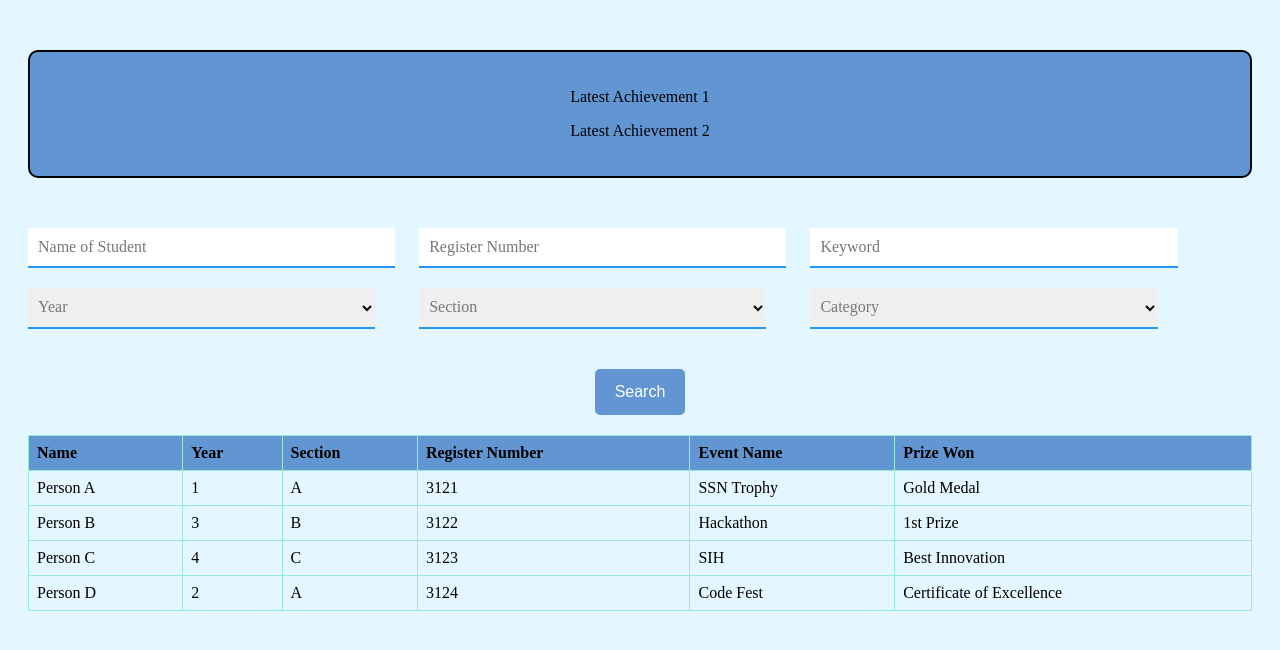
After one commit to Ashwin0006/studentActivity-Digitization, a Flask app: template templates/front.html in a window 1280 px wide. The commit adds this page. Shown: the top 650 px of the page. Run offline with Flask 3, Linux system fonts and the light colour scheme; the template is opened without the code that fills it, so the values that code supplies are empty.

Commit message:
Query Functionality and Search

```diff
--- a/main.py
+++ b/main.py
@@ -1,4 +1,12 @@
-from flask import Flask, render_template
+from flask import Flask, render_template, request, redirect
+import cx_Oracle
+
+# Initialize the database!
+cx_Oracle.init_oracle_client(lib_dir=r"E:\Database\DB\dbhomeXE\bin")
+orcl_connec_str = 'system/ak@localhost:1521/XE'
+connection = cx_Oracle.connect(orcl_connec_str)
+cursor = connection.cursor()
+
 
 app = Flask(__name__)
 
@@ -8,7 +16,57 @@ def home():
 
 @app.route("/view_details", methods=['POST', 'GET'])
 def view_details():
-    return render_template("view_details.html")
+    # Latest Achievements!
+    cursor.execute("""SELECT student_name, award_name, event_name, month, year, competition_level
+                   FROM data_awards
+                   WHERE year is not null
+                   ORDER BY year desc
+                   FETCH FIRST 2 ROWS ONLY""")
+    data_latest = cursor.fetchall()
+    latest_1 = f"{data_latest[0][0]} has won {data_latest[0][1]} in the event {data_latest[0][2]} on {data_latest[0][3]} which is a {data_latest[0][4]} competition!"
+    latest_2 = f"{data_latest[1][0]} has won {data_latest[1][1]} in the event {data_latest[1][2]} on {data_latest[1][3]} which is a {data_latest[1][4]} competition!"
+
+    cursor.execute("""SELECT student_name, award_name, event_name, month, year, competition_level
+                   FROM data_awards
+                   WHERE year is not null
+                   ORDER BY year desc
+                   FETCH FIRST 10 ROWS ONLY""")
+    data_acheivements = cursor.fetchall()
+
+    return render_template("view_details.html", latest_1 = latest_1, latest_2 = latest_2, data_rows = data_acheivements)
+
+@app.route("/search", methods=["POST", "GET"])
+def search():
+    data = request.form
+    print(data)
+    # Extract search criteria from the JSON object
+    student_name = data.get("student_name")
+    award_name = data.get("award_name")
+    keyword = data.get("keyword")
+    year = data.get("year")
+    competition_level = data.get("level")
+    tech = data.get("tech")
+
+    query = "SELECT * FROM data_awards WHERE 1=1"
+    if student_name:
+        query += f" AND student_name LIKE '%{student_name}%'"
+    if award_name:
+        query += f" AND award_name LIKE '%{award_name}%'"
+    if keyword:
+        query += f" AND keyword LIKE '%{keyword}%'"
+    if year:
+        query += f" AND year = {year}"
+    if competition_level:
+        query += f" AND competition_level LIKE '%{competition_level}%'"
+    if tech:
+        query += f" AND tech LIKE '%{tech}%'"
+
+    # print(query)
+    cursor.execute(query)
+    data_table = cursor.fetchall()
+    data_table.insert(0, ("AWARD NAME", "TEAM/INDIVIDUAL", "STUDENT NAME", "LEVEL", "COMPETITION NAME", "MONTH", "YEAR", "PROOF", "AVAILABILITY", "CATEGORY"))
+
+    return render_template("display_data.html", table_data=data_table)
 
 @app.route("/student_login", methods=['POST', 'GET'])
 def student_login():
@@ -28,7 +86,17 @@ def student():
 
 @app.route("/faculty_home", methods=['POST', 'GET'])
 def faculty_home():
-    return render_template("faculty_home.html")
+    user_name = request.form["username"]
+    password = request.form["password"]
+
+    cursor.execute("SELECT * FROM users")
+    data_pairs = cursor.fetchall()
+
+    for data in data_pairs:
+        if(data[0] == user_name and data[1] == password):
+            return render_template("faculty_home.html")
+
+    return render_template("error.html", error_message = "Invalid Login")
 
 if __name__ == "__main__":
     app.run(debug=True)
--- /dev/null
+++ b/templates/front.html
@@ -0,0 +1,188 @@
+<!DOCTYPE html>
+<html lang="en">
+<head>
+    <meta charset="UTF-8">
+    <meta name="viewport" content="width=device-width, initial-scale=1.0">
+    <title>Digitization</title>
+    <style>
+        body {
+            padding: 0 20px;
+            background-color: rgb(228, 246, 255);
+        }
+        table {
+            width: 100%;
+            border-collapse: collapse;
+            margin-top: 20px;
+        }
+        th, td {
+            border: 1px solid #99ead3;
+            text-align: left;
+            padding: 8px;
+        }
+        th {
+            background-color: #6296d3;
+        }
+        .bordered-box {
+            border: 2px solid #000;
+            text-align: center;
+            padding: 20px;
+            margin: 50px auto;
+            border-radius: 10px;
+            background-color: #6296d3;
+        }
+        .input-container {
+            position: relative;
+            margin-bottom: 20px;
+            margin-right: 30px;
+            display: inline-block;
+            width: calc(30.00% - 10px);
+            box-sizing: border-box; /* Added to include padding and border in the width calculation */
+        }
+        .input-container input,
+        .input-container select {
+            width: calc(100% - 10px);
+            padding: 10px;
+            border: none;
+            border-bottom: 2px solid #2196F3;
+            outline: none;
+            font-size: 16px;
+            margin-right: 10px;
+        }
+        .input-container select {
+            width: calc(100% - 10px);
+        }
+        .input-container label {
+            position: absolute;
+            top: 10px;
+            left: 10px;
+            color: #777;
+            pointer-events: none;
+            transition: 0.3s ease all;
+        }
+        .input-container input:focus + label,
+        .input-container input:valid + label {
+            top: -15px;
+            left: 5px;
+            font-size: 12px;
+            color: #2196F3;
+        }
+        .input-container select:focus + label,
+        .input-container select:valid + label {
+            top: -15px;
+            left: 5px;
+            font-size: 12px;
+            color: #2196F3;
+        }
+        .search-button {
+            background-color: #6296d3;
+            color: white;
+            padding: 14px 20px;
+            border: none;
+            cursor: pointer;
+            border-radius: 5px;
+            font-size: 16px;
+            display: block;
+            margin: auto;
+            margin-top: 20px;
+        }
+        .search-button:hover {
+            background-color: #6296d3;
+        }
+    </style>
+</head>
+<body>
+    <div class="bordered-box">
+        <p>Latest Achievement 1</p>
+        <p>Latest Achievement 2</p>
+    </div>
+    <div class="input-container">
+        <input type="text" required>
+        <label for="">Name of Student</label>
+    </div>
+    <div class="input-container">
+        <input type="text" required>
+        <label for="">Register Number</label>
+    </div>
+    <div class="input-container">
+        <input type="text" required>
+        <label for="">Keyword</label>
+    </div>
+    <div class="input-container">
+        <select required>
+            <option value=""></option>
+            <option value="value1">1</option>
+            <option value="value2">2</option>
+            <option value="value3">3</option>
+            <option value="value4">4</option>
+        </select>
+        <label for="">Year</label>
+    </div>
+    <div class="input-container">
+        <select required>
+            <option value=""></option>
+            <option value="value1">A</option>
+            <option value="value2">B</option>
+            <option value="value3">C</option>
+        </select>
+        <label for="">Section</label>
+    </div>
+    <div class="input-container">
+        <select required>
+            <option value=""></option>
+            <option value="value1">Technical</option>
+            <option value="value2">Non-Technical</option>
+            <option value="value2">Sports</option>
+        </select>
+        <label for="">Category</label>
+    </div>
+    <button class="search-button">Search</button>
+    <center>
+        <table>
+            <thead>
+                <tr>
+                    <th>Name</th>
+                    <th>Year</th>
+                    <th>Section</th>
+                    <th>Register Number</th>
+                    <th>Event Name</th>
+                    <th>Prize Won</th>
+                </tr>
+            </thead>
+            <tbody>
+                <tr onclick="window.location.href='blank.html';">
+                    <td>Person A</td>
+                    <td>1</td>
+                    <td>A</td>
+                    <td>3121</td>
+                    <td>SSN Trophy</td>
+                    <td>Gold Medal</td>
+                </tr>
+                <tr onclick="window.location.href='blank.html';">
+                    <td>Person B</td>
+                    <td>3</td>
+                    <td>B</td>
+                    <td>3122</td>
+                    <td>Hackathon</td>
+                    <td>1st Prize</td>
+                </tr>
+                <tr onclick="window.location.href='blank.html';">
+                    <td>Person C</td>
+                    <td>4</td>
+                    <td>C</td>
+                    <td>3123</td>
+                    <td>SIH</td>
+                    <td>Best Innovation</td>
+                </tr>
+                <tr onclick="window.location.href='blank.html';">
+                    <td>Person D</td>
+                    <td>2</td>
+                    <td>A</td>
+                    <td>3124</td>
+                    <td>Code Fest</td>
+                    <td>Certificate of Excellence</td>
+                </tr>
+            </tbody>
+        </table>
+    </center>
+</body>
+</html>
--- a/templates/home.html
+++ b/templates/home.html
@@ -12,6 +12,7 @@
             margin: 0;
             padding: 0;
             color: #000000;
+            /* background-image: url('/static/ssn_fountain.png'); */
         }
 
         #top-bar {
@@ -39,7 +40,7 @@
         }
 
         h1 {
-            color: #0D4BA0;
+            color: #3789fd;
             margin-top: 50px;
         }
 
```
Also changed, not shown: templates/display_data.html (added, +122 -0 lines), templates/error.html (added, +52 -0 lines), templates/view_details.html (+40 -65 lines), templates/welcome.html (added, +56 -0 lines), static/ssn_fountain.png (added), static/ssn_fountain_2.jpg (added), 4 other files.
